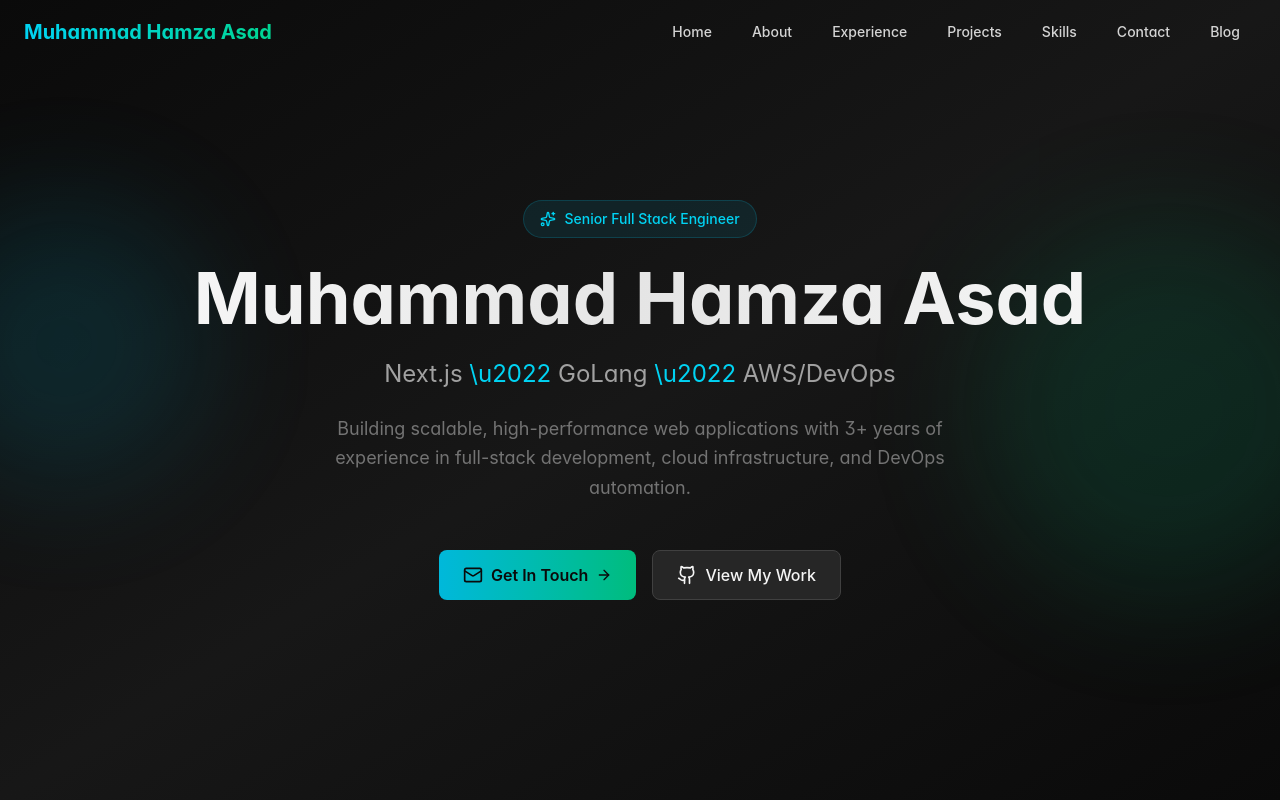
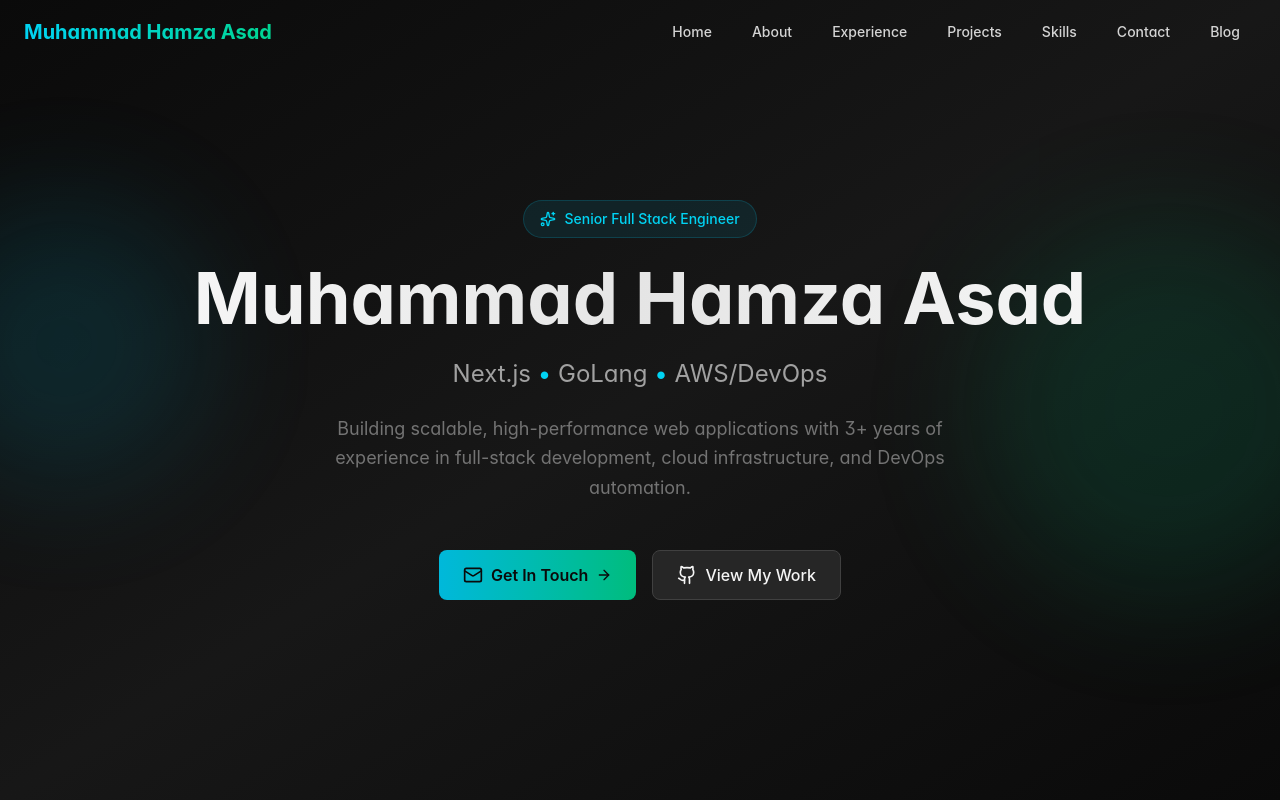
Before and after one commit to ramenguy21/portfolio, a React (Vite) app: page / in a window 1280 px wide. Shown: the top 800 px of the page. Built offline with nearby package versions, Linux system fonts and the light colour scheme.

Commit message:
Update App.tsx

```diff
--- a/src/App.tsx
+++ b/src/App.tsx
@@ -88,8 +88,8 @@ const Hero: React.FC = () => {
             transition={{ duration: 0.5, delay: 0.2 }}
             className="text-lg sm:text-xl md:text-2xl text-neutral-400 mb-6"
           >
-            Next.js <span className="text-cyan-400">\u2022</span> GoLang{" "}
-            <span className="text-cyan-400">\u2022</span> AWS/DevOps
+            Next.js <span className="text-cyan-400">•</span> GoLang{" "}
+            <span className="text-cyan-400">•</span> AWS/DevOps
           </motion.p>
 
           <motion.p
```
